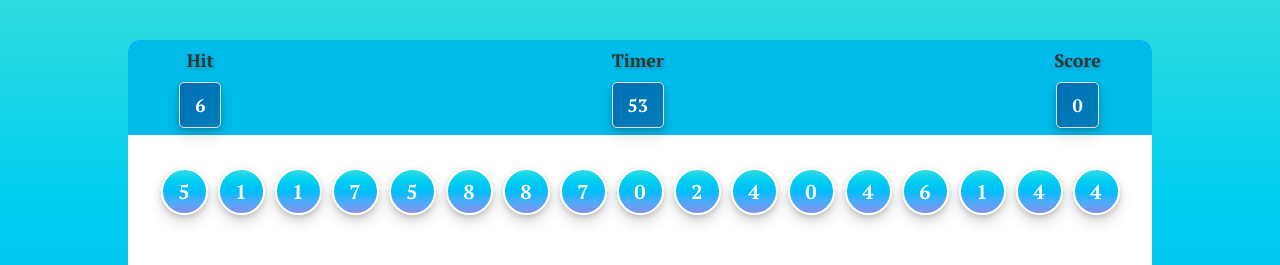
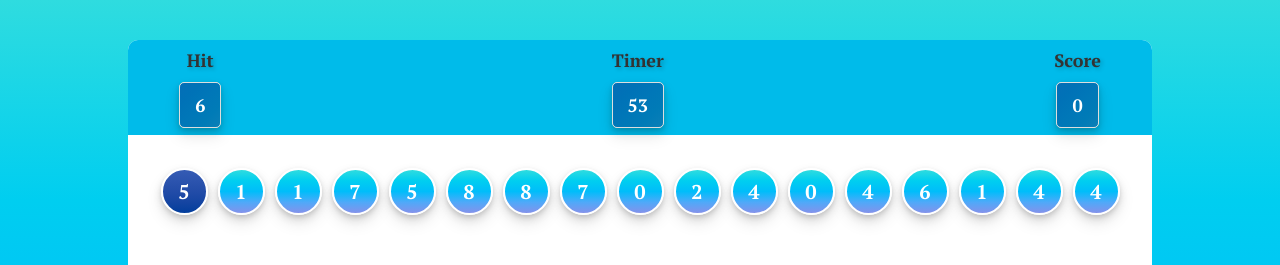
Before and after one commit to prachi-kurmi/bubble_hit_game, a plain HTML site: page index.html in a window 1280 px wide. In both pictures the pointer is over the element 184 px from the left and 191 px from the top of the page. Shown: the top 265 px of the page. Drawn offline with Linux system fonts and the light colour scheme; a web font is replaced by a local one.

Commit message:
Update style.css

```diff
--- a/style.css
+++ b/style.css
@@ -116,3 +116,8 @@ html, body {
         font-size: 18px;
     }
 }
+
+.bubble:hover{
+    cursor: pointer;
+    background-image: linear-gradient(to top, #023e9c, #1545a2, #224ca8, #2c54ae, #355bb4);
+}
```
